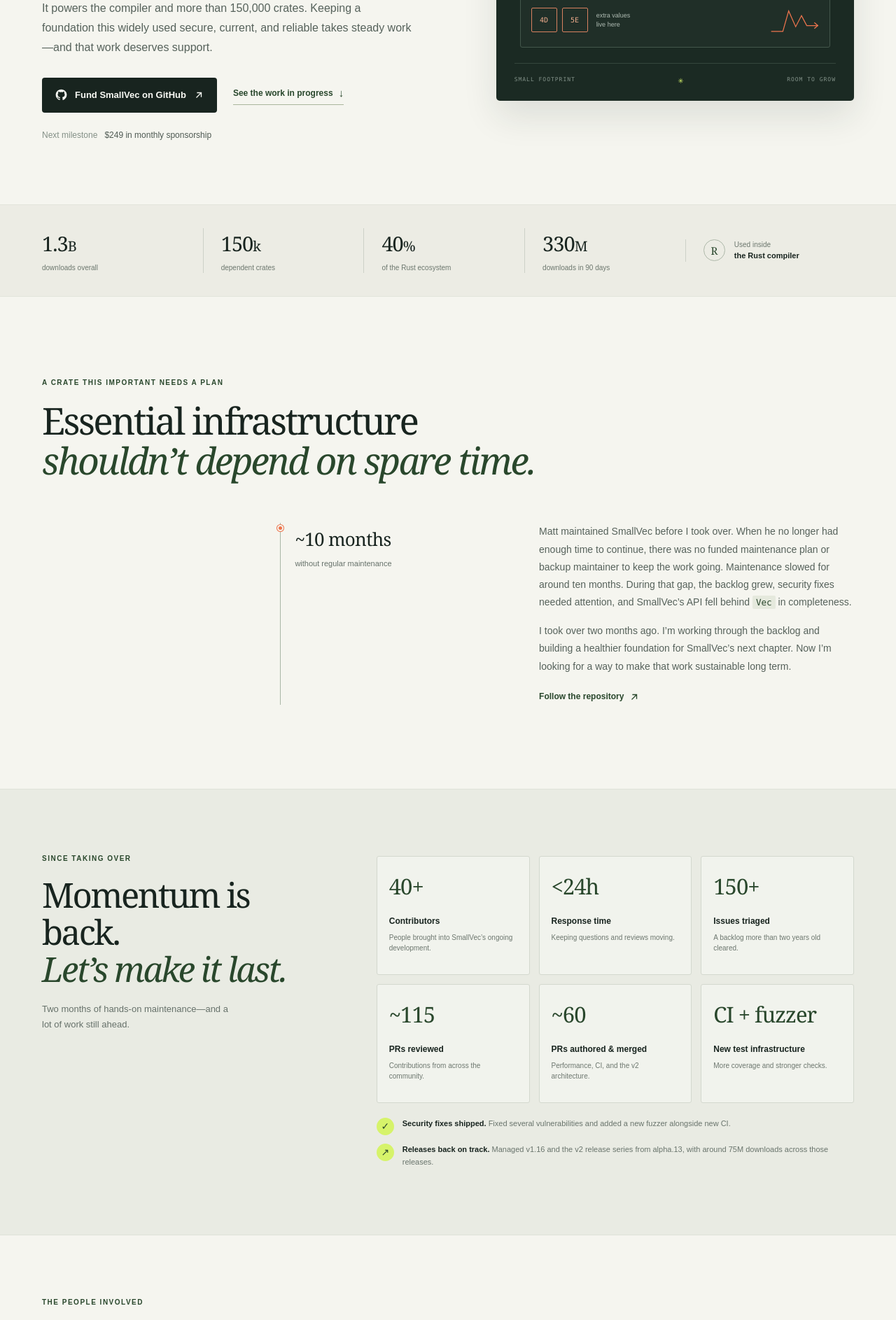
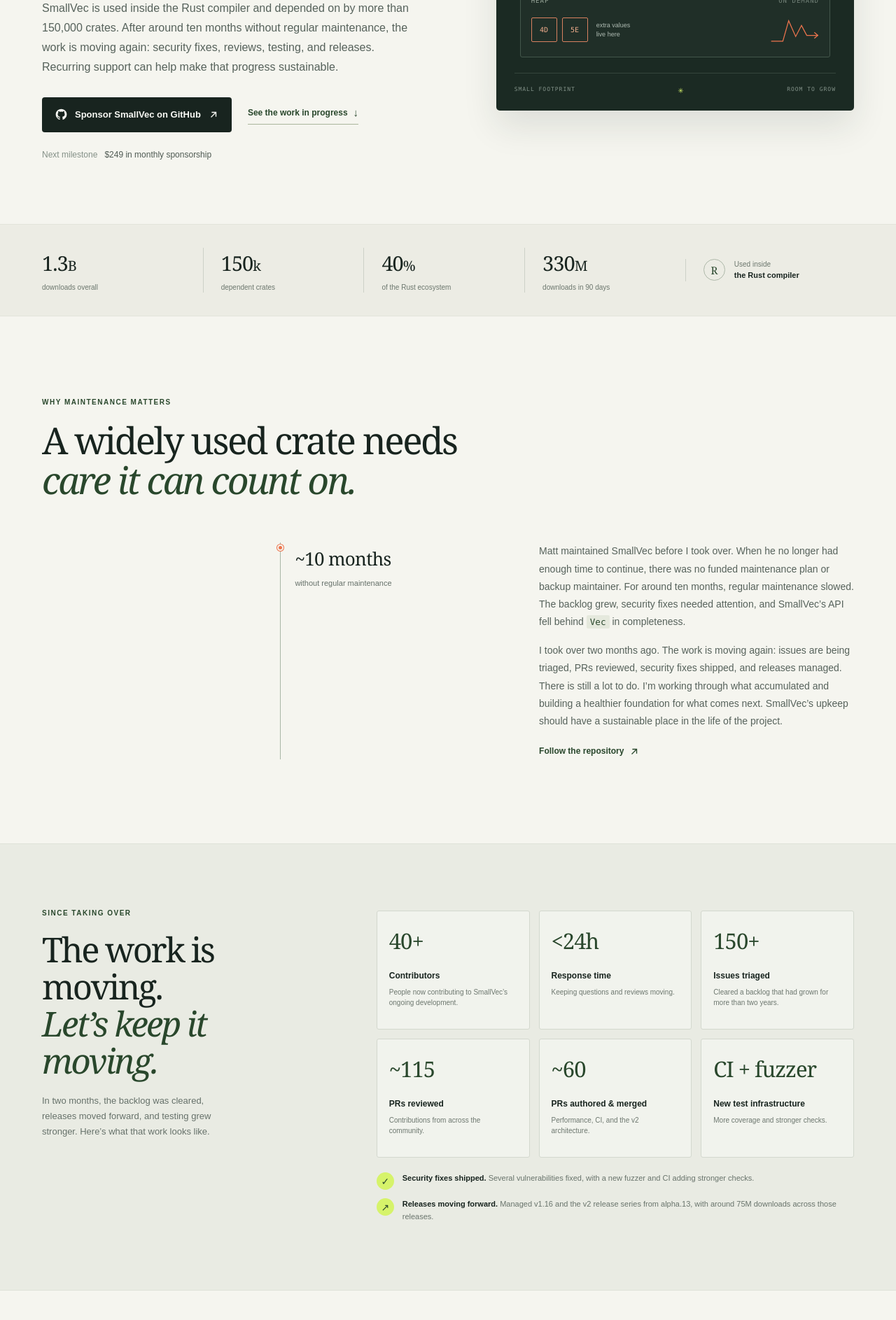
Before and after one commit to smallvec/smallvec.rs, a Next.js app: page / in a window 1280 px wide. Shown: the part 520-2406 px from the top of the page at 70% size. Built offline with nearby package versions, Linux system fonts and the light colour scheme.

Commit message:
feat: better story

```diff
--- a/app/layout.tsx
+++ b/app/layout.tsx
@@ -3,16 +3,16 @@ import "./globals.css";
 
 export const metadata: Metadata = {
   metadataBase: new URL("https://smallvec.rs"),
-  title: "SmallVec — Keep a foundational Rust crate moving",
+  title: "SmallVec — Sustain a foundational Rust crate",
   description:
-    "SmallVec powers the Rust compiler and more than 150,000 crates. Help make its maintenance sustainable with a recurring GitHub sponsorship.",
+    "SmallVec is used inside the Rust compiler and depended on by more than 150,000 crates. Help make its maintenance sustainable with recurring support.",
   alternates: {
     canonical: "/",
   },
   openGraph: {
-    title: "SmallVec — Keep a foundational Rust crate moving",
+    title: "SmallVec — Sustain a foundational Rust crate",
     description:
-      "A small vector with ecosystem-wide reach. Support the ongoing maintenance of SmallVec.",
+      "A small crate with a big place in Rust. Support the ongoing maintenance of SmallVec.",
     url: "https://smallvec.rs",
     siteName: "SmallVec",
     type: "website",
--- a/app/page.tsx
+++ b/app/page.tsx
@@ -114,15 +114,16 @@ export default function Home() {
         <section className="hero section-wrap" id="top">
           <div className="hero-copy">
             <p className="eyebrow"><span className="status-dot" /> Open source, maintained in the open</p>
-            <h1>SmallVec runs through Rust. <em>Help keep it moving.</em></h1>
+            <h1>A small crate with a big place in Rust. <em>Help keep it healthy.</em></h1>
             <p className="hero-description">
-              It powers the compiler and more than 150,000 crates. Keeping a foundation
-              this widely used secure, current, and reliable takes steady work—and that
-              work deserves support.
+              SmallVec is used inside the Rust compiler and depended on by more than
+              150,000 crates. After around ten months without regular maintenance, the
+              work is moving again: security fixes, reviews, testing, and releases.
+              Recurring support can help make that progress sustainable.
             </p>
             <div className="hero-actions">
               <a className="button button-primary" href={sponsorUrl} target="_blank" rel="noreferrer">
-                <GitHubMark /> Fund SmallVec on GitHub <ArrowUpRight />
+                <GitHubMark /> Sponsor SmallVec on GitHub <ArrowUpRight />
               </a>
               <a className="text-link" href="#work">See the work in progress <span aria-hidden="true">↓</span></a>
             </div>
@@ -173,8 +174,8 @@ export default function Home() {
 
         <section className="story-section section-wrap" id="story">
           <div className="section-heading">
-            <p className="eyebrow">A crate this important needs a plan</p>
-            <h2>Essential infrastructure<br /><em>shouldn’t depend on spare time.</em></h2>
+            <p className="eyebrow">Why maintenance matters</p>
+            <h2>A widely used crate needs<br /><em>care it can count on.</em></h2>
           </div>
           <div className="story-content">
             <div className="story-timeline">
@@ -186,14 +187,16 @@ export default function Home() {
               <p>
                 Matt maintained SmallVec before I took over. When he no longer had
                 enough time to continue, there was no funded maintenance plan or backup
-                maintainer to keep the work going. Maintenance slowed for around ten
-                months. During that gap, the backlog grew, security fixes needed
-                attention, and SmallVec’s API fell behind <code>Vec</code> in completeness.
+                maintainer. For around ten months, regular maintenance slowed. The
+                backlog grew, security fixes needed attention, and SmallVec’s API fell
+                behind <code>Vec</code> in completeness.
               </p>
               <p>
-                I took over two months ago. I’m working through the backlog and building
-                a healthier foundation for SmallVec’s next chapter. Now I’m looking for
-                a way to make that work sustainable long term.
+                I took over two months ago. The work is moving again: issues are being
+                triaged, PRs reviewed, security fixes shipped, and releases managed.
+                There is still a lot to do. I’m working through what accumulated and
+                building a healthier foundation for what comes next. SmallVec’s upkeep
+                should have a sustainable place in the life of the project.
               </p>
               <a className="inline-link" href="https://github.com/servo/rust-smallvec" target="_blank" rel="noreferrer">
                 Follow the repository <ArrowUpRight />
@@ -206,20 +209,20 @@ export default function Home() {
           <div className="section-wrap work-inner">
             <div className="work-intro">
               <p className="eyebrow">Since taking over</p>
-              <h2>Momentum is back.<br /><em>Let’s make it last.</em></h2>
-              <p>Two months of hands-on maintenance—and a lot of work still ahead.</p>
+              <h2>The work is moving.<br /><em>Let’s keep it moving.</em></h2>
+              <p>In two months, the backlog was cleared, releases moved forward, and testing grew stronger. Here’s what that work looks like.</p>
             </div>
             <div className="work-details">
               <div className="work-grid">
-                <article className="work-card"><strong>40+</strong><h3>Contributors</h3><p>People brought into SmallVec’s ongoing development.</p></article>
+                <article className="work-card"><strong>40+</strong><h3>Contributors</h3><p>People now contributing to SmallVec’s ongoing development.</p></article>
                 <article className="work-card"><strong>&lt;24h</strong><h3>Response time</h3><p>Keeping questions and reviews moving.</p></article>
-                <article className="work-card"><strong>150+</strong><h3>Issues triaged</h3><p>A backlog more than two years old cleared.</p></article>
+                <article className="work-card"><strong>150+</strong><h3>Issues triaged</h3><p>Cleared a backlog that had grown for more than two years.</p></article>
                 <article className="work-card"><strong>~115</strong><h3>PRs reviewed</h3><p>Contributions from across the community.</p></article>
                 <article className="work-card"><strong>~60</strong><h3>PRs authored &amp; merged</h3><p>Performance, CI, and the v2 architecture.</p></article>
                 <article className="work-card"><strong>CI + fuzzer</strong><h3>New test infrastructure</h3><p>More coverage and stronger checks.</p></article>
               </div>
-              <p className="release-note"><span className="release-icon">✓</span><span><strong>Security fixes shipped.</strong> Fixed several vulnerabilities and added a new fuzzer alongside new CI.</span></p>
-              <p className="release-note"><span className="release-icon">↗</span><span><strong>Releases back on track.</strong> Managed v1.16 and the v2 release series from alpha.13, with around 75M downloads across those releases.</span></p>
+              <p className="release-note"><span className="release-icon">✓</span><span><strong>Security fixes shipped.</strong> Several vulnerabilities fixed, with a new fuzzer and CI adding stronger checks.</span></p>
+              <p className="release-note"><span className="release-icon">↗</span><span><strong>Releases moving forward.</strong> Managed v1.16 and the v2 release series from alpha.13, with around 75M downloads across those releases.</span></p>
             </div>
           </div>
         </section>
@@ -228,9 +231,9 @@ export default function Home() {
           <div className="contributors-heading">
             <div>
               <p className="eyebrow">The people involved</p>
-              <h2>Keeping SmallVec moving</h2>
+              <h2>A community keeps it moving</h2>
             </div>
-            <p>Meet the maintainer and contributors advancing SmallVec. Sponsor them where GitHub Sponsors is available, or visit their profiles.</p>
+            <p>SmallVec’s progress comes through code, reviews, issue triage, and testing. Meet the maintainer and contributors advancing it. Sponsor them where GitHub Sponsors is available, or visit their profiles.</p>
           </div>
           <div className="contributors-grid">
             {smallvecPeople.map((contributor) => (
@@ -256,14 +259,14 @@ export default function Home() {
           <div className="funding-card">
             <div className="funding-copy">
               <p className="eyebrow"><span className="status-dot" /> Help keep SmallVec healthy</p>
-              <h2>Make room for<br /><em>the work behind the crate.</em></h2>
-              <p>Recurring support helps make issue triage, reviews, testing, and releases a dependable part of the job—not just the time left over.</p>
+              <h2>Make the work behind<br /><em>SmallVec sustainable.</em></h2>
+              <p>Regular support gives the work that keeps a widely used crate dependable—issue triage, reviews, testing, security fixes, and releases—a planned place in ongoing maintenance.</p>
             </div>
             <div className="funding-ask">
               <span className="ask-label">NEXT MONTHLY GOAL</span>
               <div className="ask-amount">$249<span>/ month</span></div>
               <div className="ask-rule" />
-              <p>Every sponsorship helps move the goal forward. Choose an amount that works for you.</p>
+              <p>Every monthly sponsorship helps make that work more dependable. Choose an amount that works for you.</p>
               <a className="button button-light" href={sponsorUrl} target="_blank" rel="noreferrer">
                 <GitHubMark /> Sponsor on GitHub <ArrowUpRight />
               </a>
```
